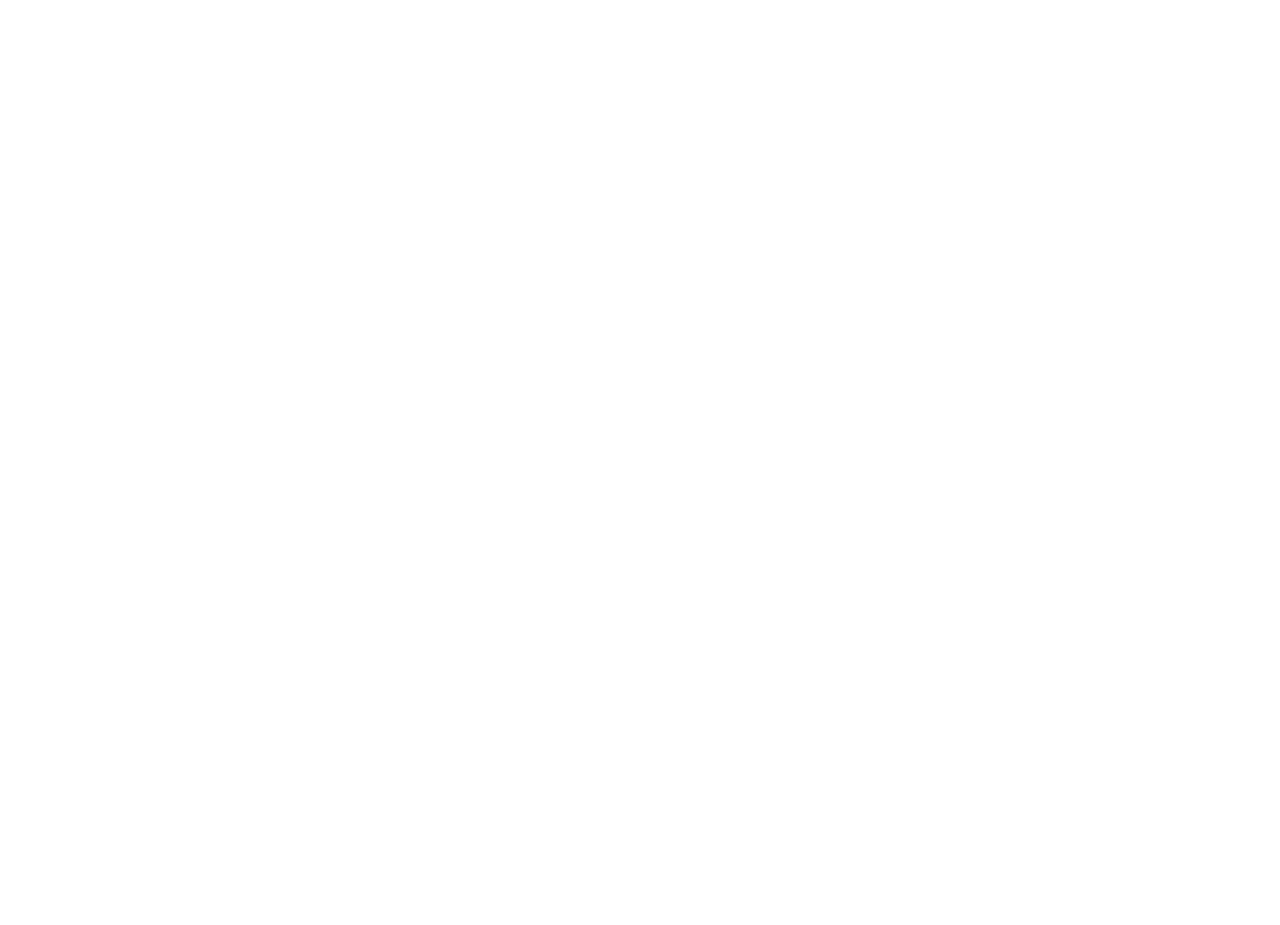
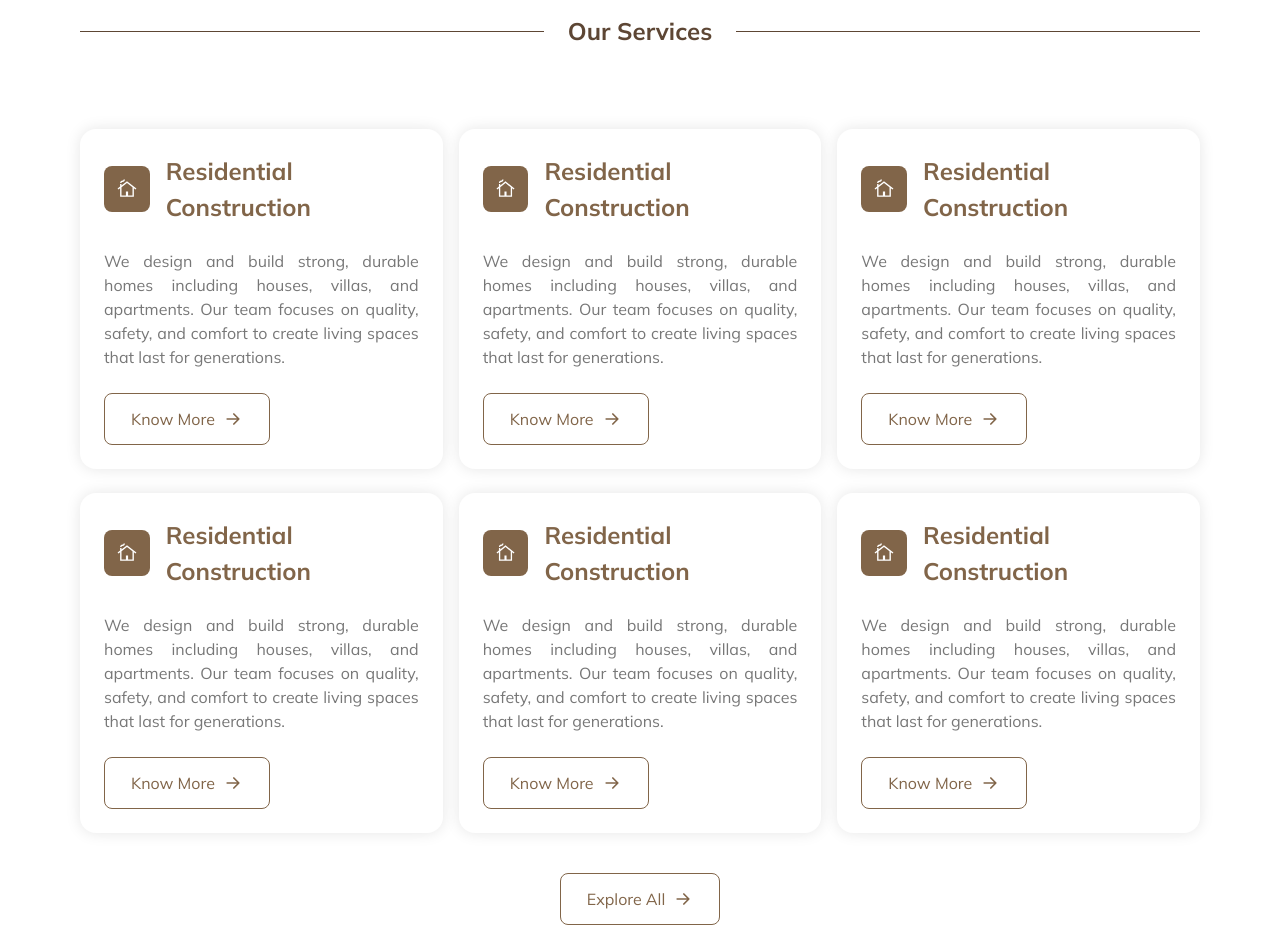
Before and after one commit to albin8800/sara-construction, a Next.js app: page / in a window 1280 px wide. Shown: the part 1420-2345 px from the top of the page. Before the commit the page ends 1353 px from the top, so only its background shows below. Built offline with nearby package versions, Linux system fonts and the light colour scheme.

Commit message:
Feat: Service Section

```diff
--- a/app/page.js
+++ b/app/page.js
@@ -1,5 +1,6 @@
 import About from "@/conponents/About";
 import Hero from "@/conponents/Hero";
+import Services from "@/conponents/Services";
 
 export default function Home() {
   return (
@@ -7,6 +8,7 @@
 
       <Hero />
       <About />
+      <Services />
     </>
   );
 }
--- a/conponents/About.jsx
+++ b/conponents/About.jsx
@@ -2,7 +2,7 @@
     return (
      <div className="mt-10 flex flex-col px-4 md:px-20 md:mt-20">
 
-  {/* Section Heading */}
+
   <div className="flex items-center justify-center gap-4 md:gap-6">
     <hr className="grow border-[#5D4634]" />
     <h1 className="text-center text-[16px] md:text-[24px] font-bold text-[#5D4634] whitespace-nowrap">
--- /dev/null
+++ b/conponents/Services.jsx
@@ -0,0 +1,89 @@
+"use client";
+
+export default function Services() {
+  return (
+    <div className="mt-10 flex flex-col px-4 md:px-20 md:mt-20">
+
+
+      <div className="flex items-center justify-center gap-4 md:gap-6">
+        <hr className="grow border-[#5D4634]" />
+        <h1 className="text-center text-[16px] md:text-[24px] font-bold text-[#5D4634] whitespace-nowrap">
+          Our Services
+        </h1>
+        <hr className="grow border-[#5D4634]" />
+      </div>
+
+
+      <div className="md:mt-20 mt-10 grid grid-cols-1 sm:grid-cols-2 lg:grid-cols-3 gap-x-4 gap-y-6 justify-center">
+
+
+        {[1,2,3,4,5,6].map((item) => (
+          <div
+            key={item}
+            className="flex flex-col px-6 py-6 bg-white shadow-[0_0_15px_rgba(0,0,0,0.10)] rounded-2xl gap-6"
+          >
+
+            <div className="flex gap-4 items-center">
+              <div className="px-3 py-3 bg-[#816549] rounded-lg">
+                <img src="/icons/service1.svg" alt="service icon" />
+              </div>
+              <h1 className="text-[#816549] text-[22px] md:text-[24px] font-bold">
+                Residential Construction
+              </h1>
+            </div>
+
+
+            <p className="text-[14px] md:text-[16px] text-[#777777] text-justify">
+              We design and build strong, durable homes including houses, villas, and apartments.
+              Our team focuses on quality, safety, and comfort to create living spaces that last for generations.
+            </p>
+
+
+            <button
+              className="w-fit flex items-center gap-2 border text-[#816549] text-[14px] md:text-[16px]
+              px-[22px] md:px-[26px] py-[11px] md:py-[13px] rounded-lg
+              transition-all duration-300 hover:bg-[#816549] hover:text-white group"
+            >
+              Know More
+              <svg
+                xmlns="http://www.w3.org/2000/svg"
+                viewBox="0 0 24 24"
+                fill="none"
+                stroke="currentColor"
+                strokeWidth="2"
+                strokeLinecap="round"
+                strokeLinejoin="round"
+                className="w-5 h-5 transition-all duration-300 group-hover:stroke-white"
+              >
+                <path d="M5 12h14M13 6l6 6-6 6" />
+              </svg>
+            </button>
+          </div>
+        ))}
+      </div>
+
+
+      <div className="w-full flex justify-center mt-10">
+        <button
+          className="w-fit flex items-center gap-2 border text-[#816549] text-[15px] md:text-[16px]
+          px-[22px] md:px-[26px] py-[11px] md:py-[13px] rounded-lg
+          transition-all duration-300 hover:bg-[#816549] hover:text-white group"
+        >
+          Explore All
+          <svg
+            xmlns="http://www.w3.org/2000/svg"
+            viewBox="0 0 24 24"
+            fill="none"
+            stroke="currentColor"
+            strokeWidth="2"
+            strokeLinecap="round"
+            strokeLinejoin="round"
+            className="w-5 h-5 transition-all duration-300 group-hover:stroke-white"
+          >
+            <path d="M5 12h14M13 6l6 6-6 6" />
+          </svg>
+        </button>
+      </div>
+    </div>
+  );
+}
```
Also changed, not shown: public/icons/service1.svg (added).
